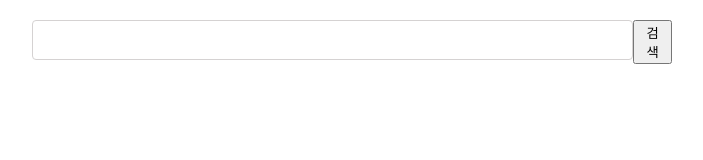
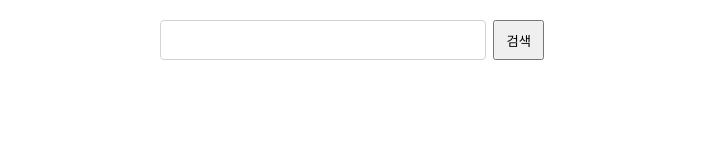
Before and after one commit to Dev-Jane/vanila_js_practice, a website: page index.html in a window 1280 px wide. Shown: the whole page, without its empty margins (288-991 px from the left). Drawn offline with Linux system fonts and the light colour scheme.

Commit message:
first commit

```diff
--- a/style.css
+++ b/style.css
@@ -3,13 +3,14 @@
 .search-box {
     margin-top: 20px;
     /* text-align: center; */
-    width: 50%;
+    width: 30%;
     margin-left: auto;
     margin-right: auto;
 }
 
 .input-box {
     display: flex;
+    /* width: 100%; */
 }
 
 /* .input-box-active {
@@ -30,11 +31,14 @@
 }
 input:focus {
     outline: 3px solid #F90;
+
 }
 .search-btn {
     cursor: pointer;
+    margin-left: 2%;
+    width: 15%;
+
 }
-
 .auto-complete-results-list {
     margin: 5px;
     font-weight: bold;
```
